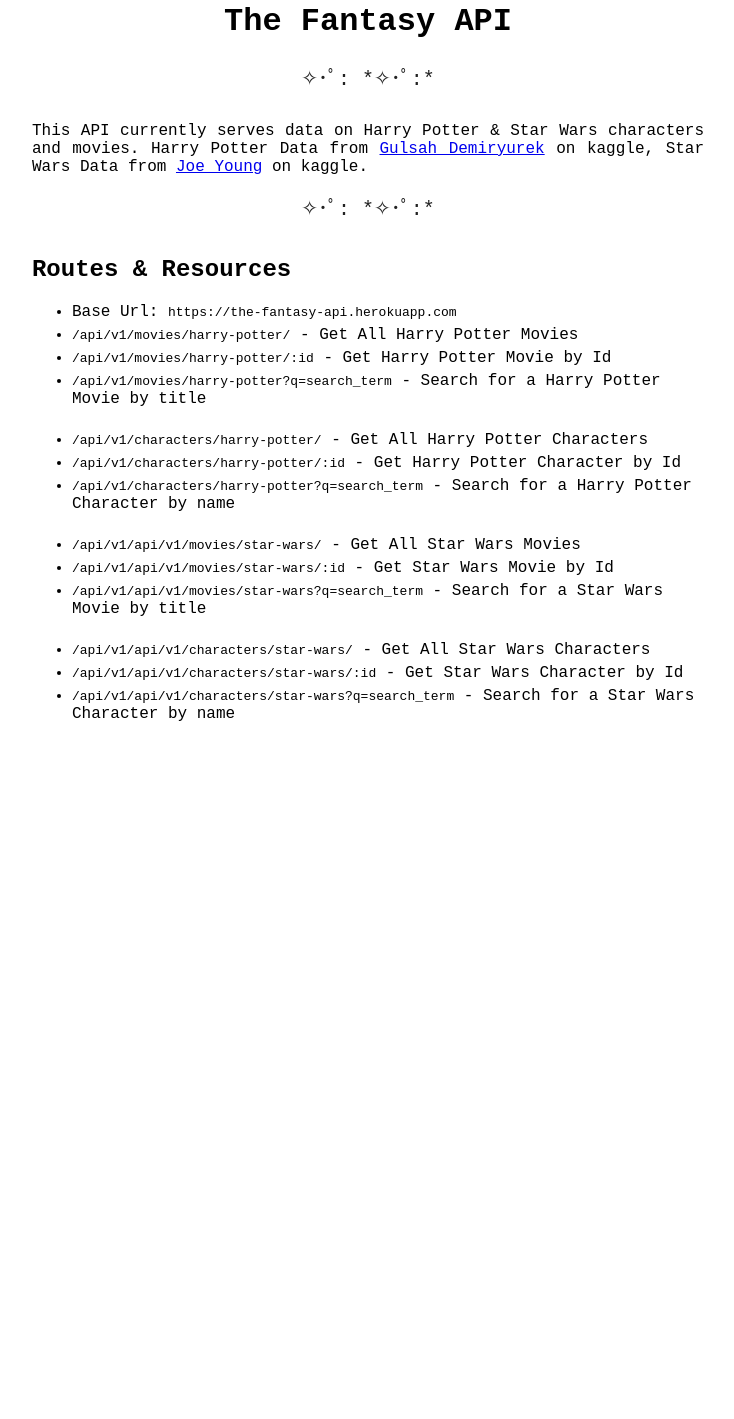
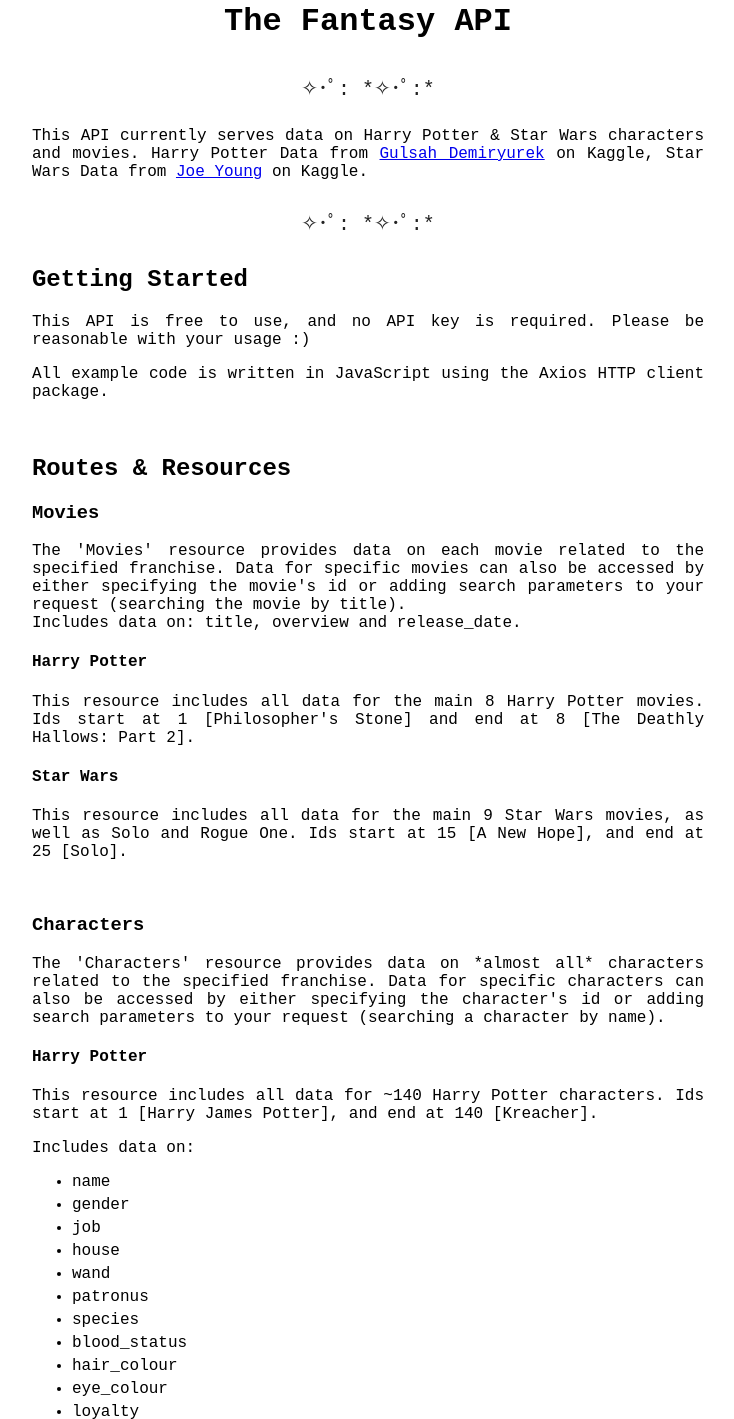
Before and after one commit to elletownsend/fantasy-api, a website: page public/index.html in a window 1280 px wide. Shown: the part 118-1537 px from the top of the page, without its empty margins (272-1006 px from the left). Before the commit the page ends 957 px from the top, so only its background shows below. Drawn offline with Linux system fonts and the light colour scheme.

Commit message:
more detailed docs

```diff
--- a/public/index.html
+++ b/public/index.html
@@ -8,70 +8,126 @@
     <title>The Fantasy API</title>
   </head>
   <body>
+    <header>
       <h1>The Fantasy API</h1>
       <hr />
       <p>
-      This API currently serves data on Harry Potter & Star Wars characters and
-      movies. Harry Potter Data from
+        This API currently serves data on Harry Potter & Star Wars characters
+        and movies. Harry Potter Data from
         <a href="https://www.kaggle.com/gulsahdemiryurek/harry-potter-dataset"
           >Gulsah Demiryurek</a
         >
-      on kaggle, Star Wars Data from
-      <a href="https://www.kaggle.com/jsphyg/star-wars">Joe Young</a> on kaggle.
+        on Kaggle, Star Wars Data from
+        <a href="https://www.kaggle.com/jsphyg/star-wars">Joe Young</a> on
+        Kaggle.
       </p>
+    </header>
+
+    <main>
       <hr />
+      <h2>Getting Started</h2>
+      <p>
+        This API is free to use, and no API key is required. Please be
+        reasonable with your usage :)
+      </p>
+      <p>
+        All example code is written in JavaScript using the Axios HTTP client
+        package.
+      </p>
+      <br />
+
       <h2>Routes & Resources</h2>
+      <h3>Movies</h3>
+      <p>
+        The 'Movies' resource provides data on each movie related to the
+        specified franchise. Data for specific movies can also be accessed by
+        either specifying the movie's id or adding search parameters to your
+        request (searching the movie by title).
+        <br />
+        Includes data on: title, overview and release_date.
+      </p>
+      <h4>Harry Potter</h4>
+      <p>
+        This resource includes all data for the main 8 Harry Potter movies. Ids
+        start at 1 [Philosopher's Stone] and end at 8 [The Deathly Hallows: Part
+        2].
+      </p>
+      <script src="https://gist.github.com/elletownsend/fc6fa2cd921a1010cf70c03b1f28bce3.js"></script>
+      <h4>Star Wars</h4>
+      <p>
+        This resource includes all data for the main 9 Star Wars movies, as well
+        as Solo and Rogue One. Ids start at 15 [A New Hope], and end at 25
+        [Solo].
+      </p>
+      <script src="https://gist.github.com/elletownsend/f29650c77325d4fe3b926e62b8f31add.js"></script>
+      <br />
+      <h3>Characters</h3>
+      <p>
+        The 'Characters' resource provides data on *almost all* characters
+        related to the specified franchise. Data for specific characters can
+        also be accessed by either specifying the character's id or adding
+        search parameters to your request (searching a character by name).
+      </p>
+      <h4>Harry Potter</h4>
+      <p>
+        This resource includes all data for ~140 Harry Potter characters. Ids
+        start at 1 [Harry James Potter], and end at 140 [Kreacher].
+      </p>
+      <p>Includes data on:</p>
       <ul>
-      <li>Base Url: <code>https://the-fantasy-api.herokuapp.com</code></li>
-      <li>
-        <code>/api/v1/movies/harry-potter/</code> - Get All Harry Potter Movies
-      </li>
-      <li>
-        <code>/api/v1/movies/harry-potter/:id</code> - Get Harry Potter Movie by
-        Id
-      </li>
-      <li>
-        <code>/api/v1/movies/harry-potter?q=search_term</code> - Search for a
-        Harry Potter Movie by title
-      </li>
+        <li>name</li>
+        <li>gender</li>
+        <li>job</li>
+        <li>house</li>
+        <li>wand</li>
+        <li>patronus</li>
+        <li>species</li>
+        <li>blood_status</li>
+        <li>hair_colour</li>
+        <li>eye_colour</li>
+        <li>loyalty</li>
+        <li>skills</li>
+        <li>birth_year</li>
+        <li>death_year</li>
+      </ul>
+      <script src="https://gist.github.com/elletownsend/abdc37523d29563a7bd695516b8867d4.js"></script>
+      <h4>Star Wars</h4>
+      <p>
+        This resource includes all data for ~86 Star Wars characters. Ids start
+        at 201 [Luke Skywalker], and end at 287 [Padmé Amidala].
+      </p>
+      <p>Includes data on:</p>
+      <ul>
+        <li>name</li>
+        <li>height</li>
+        <li>mass</li>
+        <li>hair_colour</li>
+        <li>skin_colour</li>
+        <li>eye_colour</li>
+        <li>birth_year</li>
+        <li>gender</li>
+        <li>homeworld</li>
+        <li>species</li>
+      </ul>
+
+      <script src="https://gist.github.com/elletownsend/a84c3b17b268bb1325c5856f99f54a3f.js"></script>
+
       <br />
-      <li>
-        <code>/api/v1/characters/harry-potter/</code> - Get All Harry Potter
-        Characters
-      </li>
-      <li>
-        <code>/api/v1/characters/harry-potter/:id</code> - Get Harry Potter
-        Character by Id
-      </li>
-      <li>
-        <code>/api/v1/characters/harry-potter?q=search_term</code> - Search for
-        a Harry Potter Character by name
-      </li>
-      <br />
-      <li>
-        <code>/api/v1/api/v1/movies/star-wars/</code> - Get All Star Wars Movies
-      </li>
-      <li>
-        <code>/api/v1/api/v1/movies/star-wars/:id</code> - Get Star Wars Movie
-        by Id
-      </li>
-      <li>
-        <code>/api/v1/api/v1/movies/star-wars?q=search_term</code> - Search for
-        a Star Wars Movie by title
-      </li>
-      <br />
-      <li>
-        <code>/api/v1/api/v1/characters/star-wars/</code> - Get All Star Wars
-        Characters
-      </li>
-      <li>
-        <code>/api/v1/api/v1/characters/star-wars/:id</code> - Get Star Wars
-        Character by Id
-      </li>
-      <li>
-        <code>/api/v1/api/v1/characters/star-wars?q=search_term</code> - Search
-        for a Star Wars Character by name
-      </li>
-    </ul>
+      <h2>Contribution & Source Code</h2>
+      <p>
+        Project created by
+        <a href="https://github.com/elletownsend/fantasy-api"> Elle Townsend</a
+        >.
+      </p>
+      <p>
+        The source code for this project can be found at
+        <a href="https://github.com/elletownsend/fantasy-api"
+          >https://github.com/elletownsend/fantasy-api</a
+        >. If you'd like to contribute to this project, fork/clone the repo for
+        or open an issue on Github.
+      </p>
+    </main>
+
+    <footer></footer>
   </body>
 </html>
--- a/public/style.css
+++ b/public/style.css
@@ -14,7 +14,8 @@
 }
 
 hr {
-  padding-bottom: 15px;
+  padding-top: 10px;
+  padding-bottom: 10px;
   border: none;
   color: #222;
   text-align: center;
```
Lines whose indentation alone changed are shown as unchanged.
